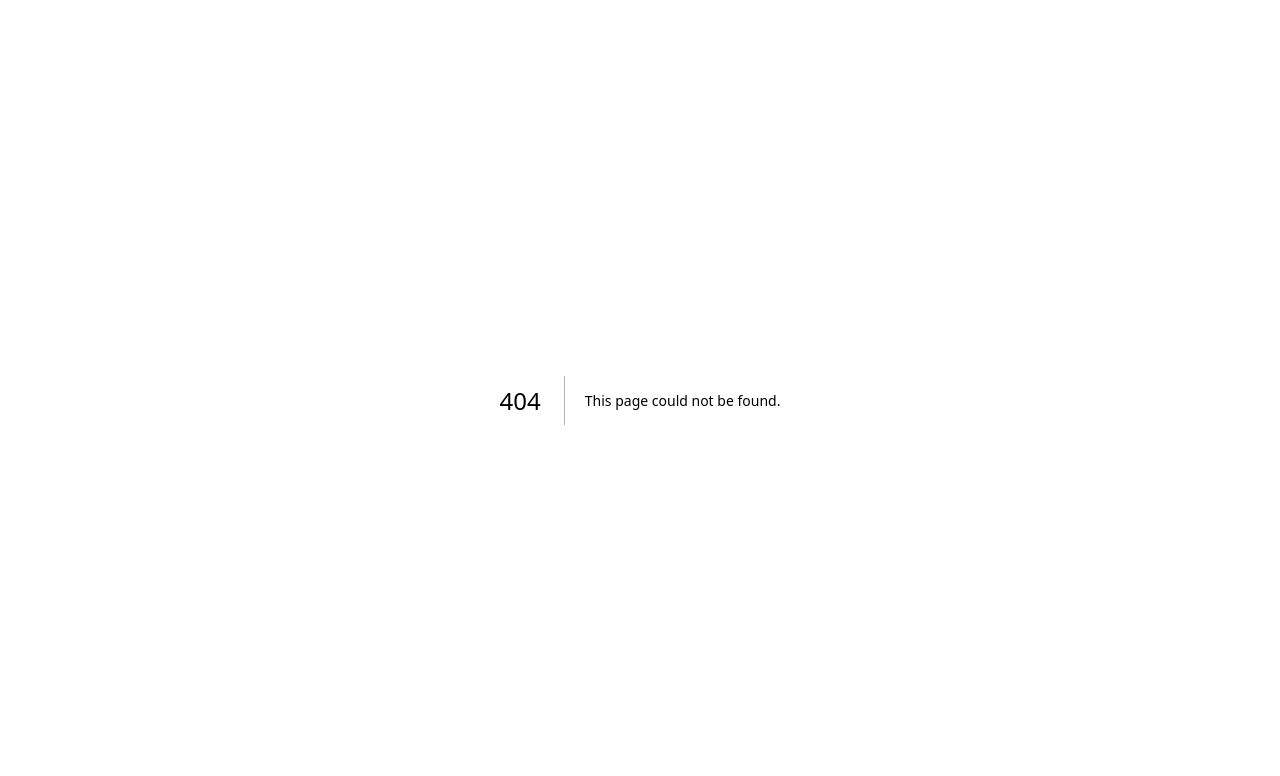
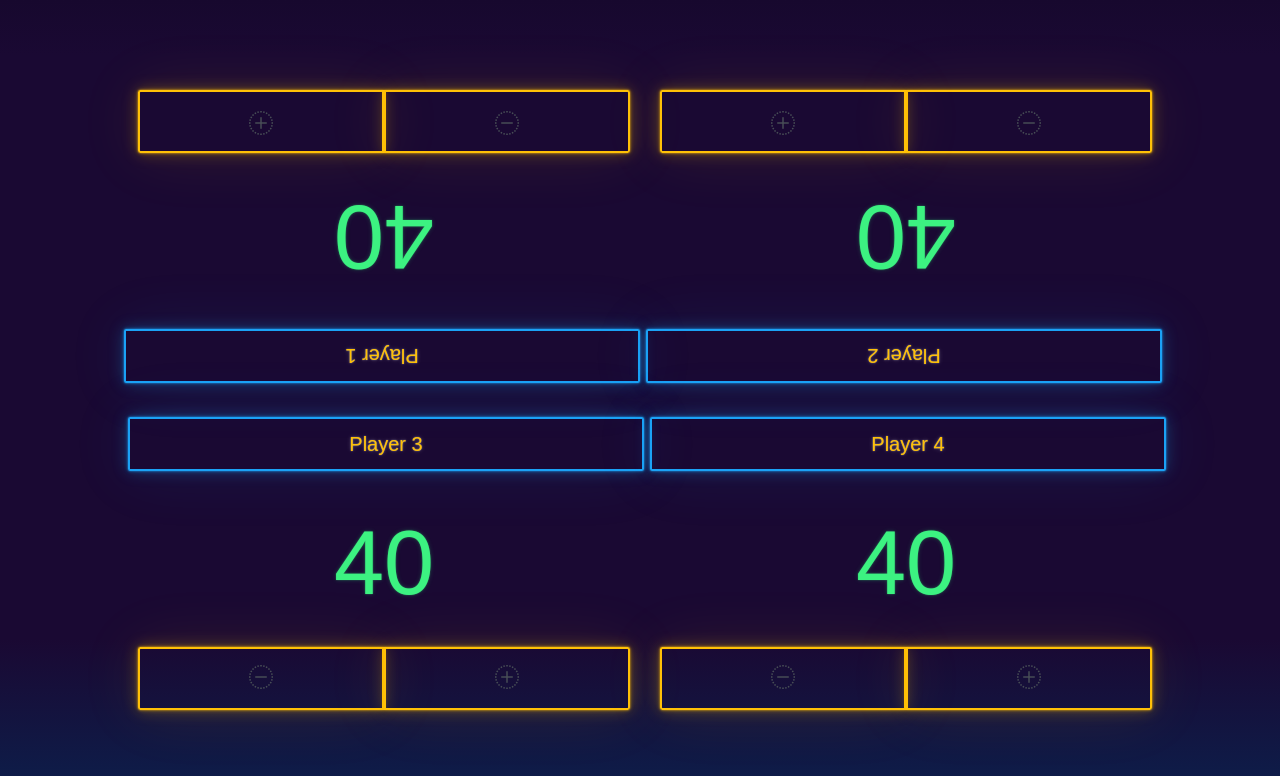
Before and after one commit to bizzarks/gamestate, a Next.js app: page /home in a window 1280 px wide. Before the commit this address had no page. Shown: the top 776 px of the page. Built offline with nearby package versions, Linux system fonts and the light colour scheme.

Commit message:
gave it a facelift and added bootstrap

```diff
--- /dev/null
+++ b/app/components/buttons/buttongroup.js
@@ -0,0 +1,19 @@
+import Button from 'react-bootstrap/Button';
+import ButtonGroup from 'react-bootstrap/ButtonGroup';
+
+
+function LifeButtonGroup(player) {
+
+    return (
+        <ButtonGroup aria-label="Button Group">
+            <Button variant="outline-warning" id='life-up-button' style={{ fontSize: .4 + 'em', fontWeight: 'bold' }}>
+                <i className='bi bi-dash-circle-dotted text-light-emphasis'></i>
+            </Button>
+            <Button variant="outline-warning" id='life-down-button' style={{ fontSize: .4 + 'em', fontWeight: 'bold' }}>
+                <i className='bi bi-plus-circle-dotted text-light-emphasis' ></i>
+            </Button>
+        </ButtonGroup>
+    );
+}
+
+export default LifeButtonGroup;
--- /dev/null
+++ b/app/components/player/name.js
@@ -0,0 +1,15 @@
+import Container from 'react-bootstrap/Container'
+import Row from 'react-bootstrap/Row'
+import Col from 'react-bootstrap/Col'
+
+function PlayerName(player) {
+    return (
+        <Container fluid style={{ margin: 0, padding: 0 }}>
+            <Row>
+                <Col className={player.name_style}>{player.player_name}</Col>
+            </Row>
+        </Container>
+    )
+}
+
+export default PlayerName
--- /dev/null
+++ b/app/components/player/player.js
@@ -0,0 +1,31 @@
+import styles from './player.module.css'
+
+import LifeButtonGroup from '../buttons/buttongroup.js'
+import PlayerName from '../player/name.js'
+
+export default function PlayerLife(player) {
+
+    let nameClass = `${styles.player_name} card border-info text-warning`
+
+    if (player.inverted == 'true') {
+        return (
+            <div className={styles.plife_inverted}>
+                <PlayerName name_style={nameClass} player_name={player.name}></PlayerName>
+                <div className={styles.p_life_total}>
+                    <p className='text-success'>{player.lifeTotal}</p>
+                </div>
+                <LifeButtonGroup></LifeButtonGroup>
+            </div>
+        )
+    } else {
+        return (
+            <div className={styles.plife}>
+                <PlayerName name_style={nameClass} player_name={player.name}></PlayerName>
+                <div className={styles.p_life_total}>
+                    <p className='text-success'>{player.lifeTotal}</p>
+                </div>
+                <LifeButtonGroup></LifeButtonGroup>
+            </div>
+        )
+    }
+}
--- /dev/null
+++ b/app/components/player/player.module.css
@@ -0,0 +1,50 @@
+.plife {
+    padding: 10px;
+    border-radius: 10px;
+    color: #fff;
+    display: grid;
+    font-size: 60px;
+    font-family: sans-serif;
+}
+
+.plife_inverted {
+    padding: 10px;
+    border-radius: 10px;
+    color: #fff;
+    display: grid;
+    font-size: 60px;
+    font-family: sans-serif;
+    transform: rotate(180deg);
+}
+
+.p_life_total {
+    display: flex;
+    align-self: center;
+    justify-self: center;
+    font-size: 1.5em;
+    min-height: 80px;
+
+}
+
+.p_life_total p {
+    display: flex;
+    align-self: center;
+    justify-self: center;
+    margin-top: 10%;
+    margin-bottom: 10%;
+}
+
+.player_name {
+    display: flex;
+    padding: 10px;
+    align-items: center;
+    justify-content: center;
+    border-radius: 2px;
+    position: relative;
+    top: 2px;
+    left: 2px;
+    height: 30%;
+    max-width: 100%;
+    font-size: 20px;
+    font-family: sans-serif;
+}
--- a/app/page.js
+++ b/app/home/page.js
@@ -1,6 +1,6 @@
 import styles from './page.module.css'
 
-import PlayerLife from './player.js'
+import PlayerLife from '../components/player/player.js'
 
 export default function Home() {
   return (
--- a/app/page.module.css
+++ b/app/home/page.module.css
@@ -4,16 +4,16 @@
     height: 100vh;
     width: 100%;
     overflow: hidden;
+    display: flex;
 }
 
 .grid2x2 {
     margin: 20px auto;
     width: 80%;
     height: 80%;
-    background-color: #fff;
+    align-self: center;
     display: grid;
     grid-template-columns: 50% 50%;
-    grid-row: auto auto;
     grid-column-gap: 10px;
     grid-row-gap: 10px;
 }
--- a/app/layout.js
+++ b/app/layout.js
@@ -1,4 +1,7 @@
 import './globals.css'
+// import 'bootstrap/dist/css/bootstrap.min.css'
+import 'bootstrap-icons/font/bootstrap-icons.min.css'
+import 'bootswatch/dist/vapor/bootstrap.min.css'
 
 
 export const metadata = {
```
Also changed, not shown: app/player.js (deleted, +0 -30 lines), app/player.module.css (deleted, +0 -108 lines), package.json (+6 -2 lines), 1 other file (tests, documents, lock files or other folders).
